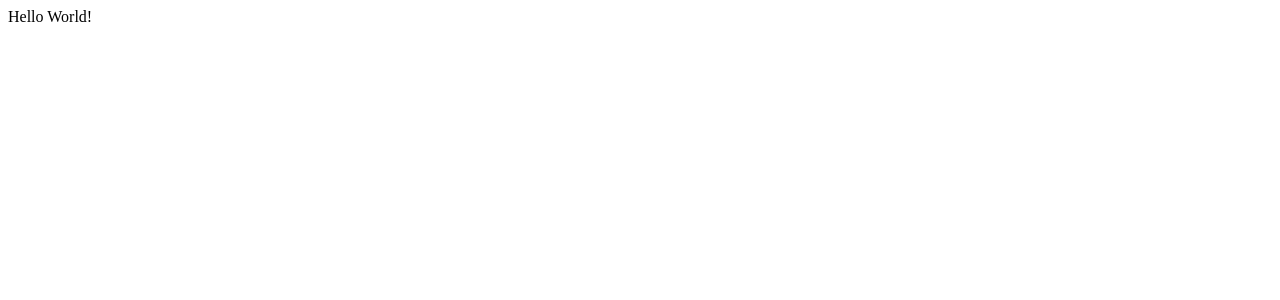
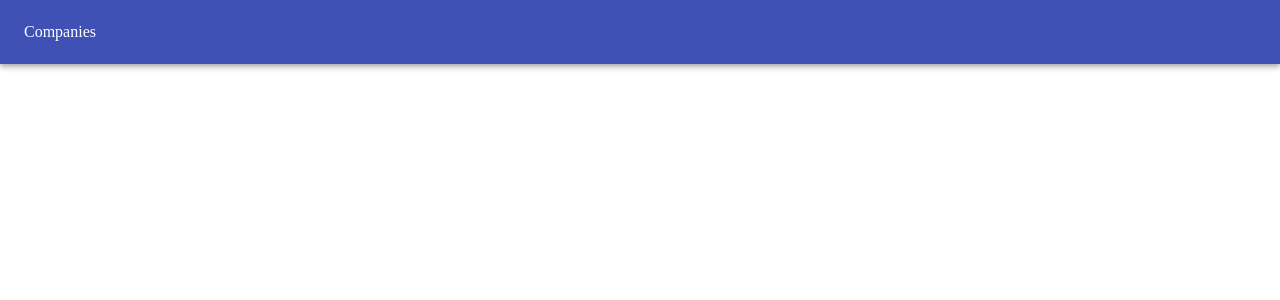
Before and after one commit to duane-dibley/react-electron, a React app: page / in a window 1280 px wide. Shown: the top 300 px of the page. Built offline with nearby package versions, Linux system fonts and the light colour scheme.

Commit message:
Adding material-ui and stylus

```diff
--- /dev/null
+++ b/src/app.styl
@@ -0,0 +1,2 @@
+body
+  margin 0
--- a/src/app.tsx
+++ b/src/app.tsx
@@ -1,9 +1,18 @@
+import AppBar from '@material-ui/core/AppBar';
+import IconButton from '@material-ui/core/IconButton';
+import Toolbar from '@material-ui/core/Toolbar';
+import Typography from '@material-ui/core/Typography';
 import * as React from 'react';
+import './app.styl';
 
 export default class App extends React.Component {
 
   public render() {
-    return <div>Hello World!</div>;
+    return <div>
+      <AppBar position='static'>
+        <Toolbar>Companies</Toolbar>
+      </AppBar>
+    </div>;
   }
 
 }
--- a/webpack.config.js
+++ b/webpack.config.js
@@ -11,7 +11,16 @@ module.exports = {
       {
         exclude: /node_modules/,
         loader: 'babel-loader',
-        test: /\.jsx?$/,
+        test: /\.js$/,
+      },
+      {
+        exclude: /node_modules/,
+        test: /\.styl$/,
+        use: [
+          { loader: "style-loader" }, // creates style nodes from JS strings
+          { loader: "css-loader" }, // translates CSS into CommonJS
+          { loader: "stylus-loader" } // compiles Stylus to CSS
+        ]
       },
       {
         exclude: /node_modules/,
@@ -29,7 +38,7 @@ module.exports = {
   resolve: {
     extensions: [
       '.js',
-      '.jsx',
+      // '.styl',
       '.ts',
       '.tsx'
     ]
```
Also changed, not shown: package.json (+6 -6 lines), 4 other files (tests, documents, lock files or other folders).
